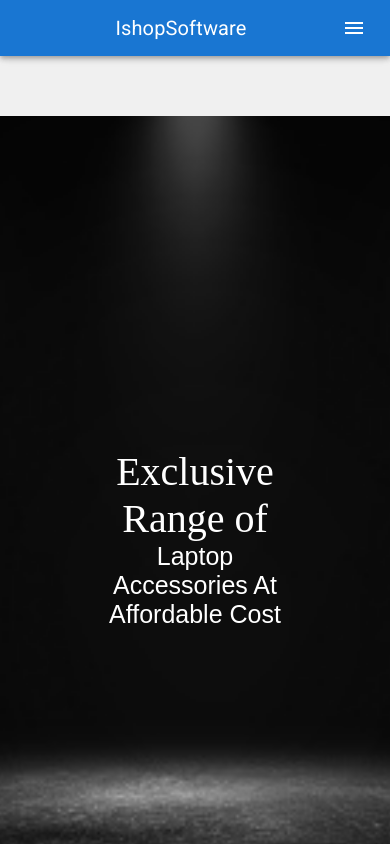
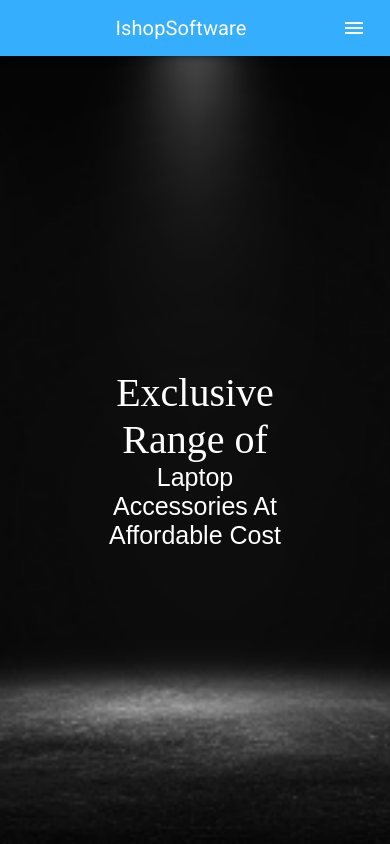
Before and after one commit to Ishop-software/iShopSoftWebsite, a React (Create React App) app: page /portfolio in a window 390 px wide. Shown: the top 844 px of the page. Built offline with nearby package versions, Linux system fonts and the light colour scheme; a web font is replaced by a local one.

Commit message:
Mobile Responsive Added In Portfolio Section

```diff
--- a/src/Pages/Home/Home.css
+++ b/src/Pages/Home/Home.css
@@ -3,16 +3,13 @@ body {
     margin: 0;
     overflow-x: hidden;
     width: 100%;
-    height: 100%;
 }
 
 .carousel-container {
     position: relative;
     width: 100%;
-    height: 100vh;
     overflow: hidden;
-    margin-top: 60px;
-
+    margin: 0;
 }
 
 .slide-container {
@@ -33,7 +30,6 @@ body {
     height: 100%;
     position: relative;
     overflow: hidden;
-    /* Ensure the image doesn't overflow the slide */
 }
 
 .slide img {
@@ -56,7 +52,6 @@ body {
     color: white;
     text-align: center;
     z-index: 2;
-    /* Ensure text is above the image */
     pointer-events: none;
 }
 
@@ -78,6 +73,11 @@ body {
 
     50% {
         transform: scale(1.05);
-        /* Slightly reduced zoom to prevent overlap */
     }
 }
+
+@media only screen and (max-width: 600px) {
+    .carousel-container {
+        margin-top: 10%!important;
+    }
+}
--- a/src/Pages/Portfolio/Portfolio.css
+++ b/src/Pages/Portfolio/Portfolio.css
@@ -1,17 +1,17 @@
 .portfolio-container {
-  background-color: #35AFFD;
+  width: 1311px;
+  background-color: #abd1e9;
   padding: 20px;
 }
 
 .portfolio-title {
   text-align: center;
-  font-weight: bold;
+  font-weight: bolder!important;
   color: #FFF;
 }
 
 .portfolio-cardsection {
-  width: 80%;
-  height: 70vh;
+  width: 360px!important;
   margin: 15px;
   box-shadow: 0px 0px 20px rgba(0, 0, 0, 0.05);
   box-sizing: border-box;
@@ -20,23 +20,68 @@
 }
 
 .portfolio-imgsection {
-  height: 150px;
-  width: 100%;
+  /* height: 150px; */
+  /* width: 100%; */
   border-radius: 10px;
 }
 
+.slick-slider {
+  padding: 55px;
+}
+
 .slick-slide {
-  padding: 0 40px;
+  width: 390px!important;
+  padding: 0 5px;
 }
 
 .slick-prev,
 .slick-next {
   z-index: 1;
   width: 50px;
-
 }
 
 .slick-dots {
   bottom: 10px;
+}
 
+/* @media (max-width: 1024px) {
+  .portfolio-cardsection {
+    width: 200px!important;
+  }
+
+  .slick-slide {
+    width: 48%;
+  }
+} */
+
+
+@media (max-width: 600px) {
+  .portfolio-container {
+    width: 100%;
+    padding: 12px;
+  }
+
+  .portfolio-cardsection {
+    width: 300px!important;
+    margin: 0 auto;
+  }
+
+  .slick-slide {
+    padding: 5px!important;
+    margin: 0 auto;
+    width: 100%!important;
+  }
+
+  .slick-slider {
+    width: 350px;
+    padding: 20px;
+  }
+
+  .slick-list {
+    overflow: hidden;
+  }
+
+  .slick-track {
+    display: flex;
+  }
 }
--- a/src/Pages/Portfolio/Portfolio.js
+++ b/src/Pages/Portfolio/Portfolio.js
@@ -1,7 +1,7 @@
 import React from 'react';
 import "./Portfolio.css";
 import Slider from "react-slick";
-import { Card, CardContent, CardMedia, Typography } from '@mui/material';
+import { Box, Card, CardContent, CardMedia, Typography } from '@mui/material';
 import imgfirst from "../../Assets/PortfolioImages/imgfirst.png";
 import imgsecond from "../../Assets/PortfolioImages/imgsecond.png";
 import imgthird from "../../Assets/PortfolioImages/imgthird.png";
@@ -58,8 +58,8 @@ const settings = {
 
 function Portfolio() {
     return (
-        <div className="portfolio-container">
-            <Typography variant="h4" className="portfolio-title" style={{ textAlign: "center", fontWeight: "bold", color: "#FFF" }}>Portfolio</Typography>
+        <Box className="portfolio-container">
+            <Typography variant="h4" className="portfolio-title">Portfolio</Typography>
             <Slider {...settings}>
                 {portfolioList.map((item, index) => (
                     <Card key={index} className="portfolio-cardsection">
@@ -81,7 +81,7 @@ function Portfolio() {
                     </Card>
                 ))}
             </Slider>
-        </div>
+        </Box>
     );
 }
 
--- a/src/Pages/Services/Service.css
+++ b/src/Pages/Services/Service.css
@@ -1,5 +1,5 @@
 .main {
-    background-color: #35AFFD;
+    background-color: #abd1e9;
 
 }
 
--- a/src/components/Navbar/Navbar.css
+++ b/src/components/Navbar/Navbar.css
@@ -1,12 +1,15 @@
-.portfolio-contents {
-    /* margin-top: 10px; */
+.appbar {
+    background-color: #35AFFD!important;
+    color: #FFFFFF;
+}
+
+.content {
     width: 100%;
-    /* padding: 20px; */
 }
 
 @media (max-width: 600px) {
-    .portfolio-contents {
-        margin-top: 46px;
+    .content {
+        margin-top: -60px;
     }
 }
 
--- a/src/components/Navbar/Navbar.js
+++ b/src/components/Navbar/Navbar.js
@@ -60,7 +60,7 @@ const Navbar = () => {
 
   return (
     <>
-      <AppBar position="fixed">
+      <AppBar position="fixed" className="appbar">
         <Toolbar>
           <Typography variant="h6" sx={{ flexGrow: 1, textAlign: 'center' }}>
             IshopSoftware
@@ -106,7 +106,7 @@ const Navbar = () => {
         </List>
       </Drawer>
       <Toolbar />
-      <div className="portfolio-contents">{renderPage()}</div>
+      <div className="content">{renderPage()}</div>
     </>
   );
 };
```
